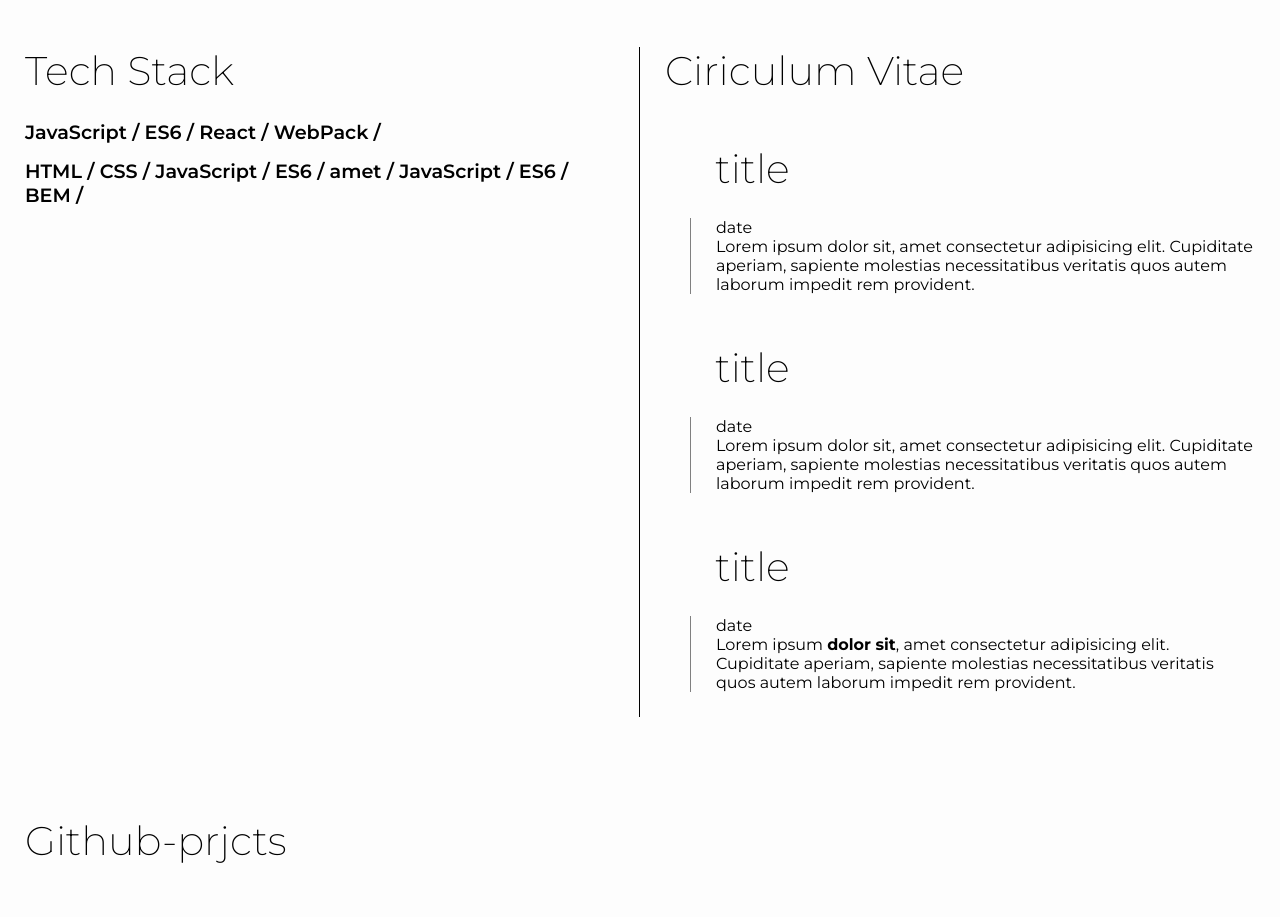
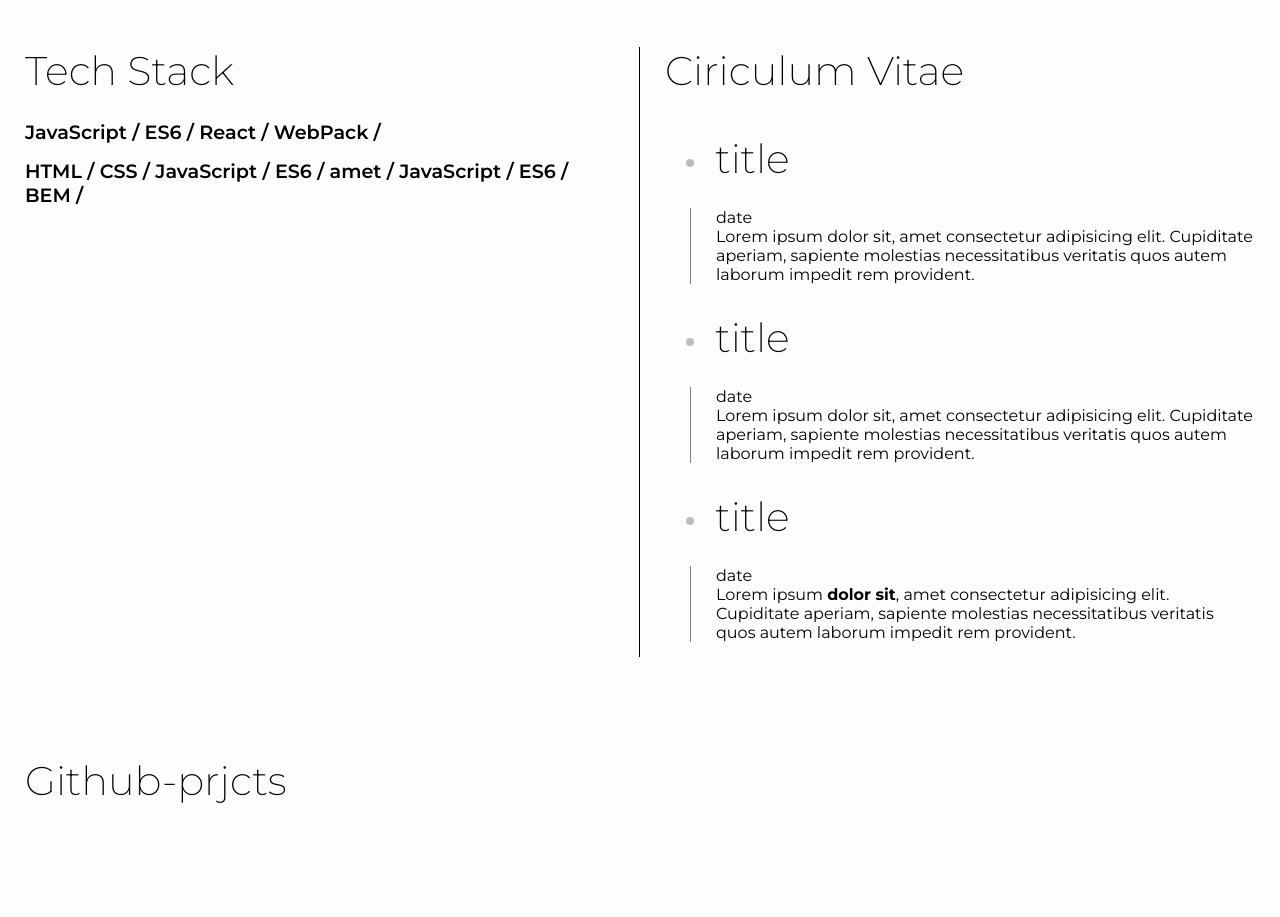
Before and after one commit to tangratannakra/online-portfolio, a website built with webpack: page src/index.html in a window 1280 px wide. Shown: the part 773-1690 px from the top of the page. Built offline with nearby package versions, Linux system fonts and the light colour scheme.

Commit message:
adding dot in the before

```diff
--- a/src/styles/_cv-entry.scss
+++ b/src/styles/_cv-entry.scss
@@ -1,5 +1,6 @@
 .cv-entry {
-    padding: 25px 0px;
+    padding: 15px 0px;
+
 
     @include minSmall {
         padding-left: 25px;
@@ -7,6 +8,20 @@
 
     &__title {
         padding-left: 25px;
+        position: relative;
+
+        &::before{
+            content: "";
+            position: absolute;
+            left: -0.25rem;
+            top: 50%;
+            display: inline-block;
+            border-radius: 50%;
+            height: 0.5rem;
+            width: 0.5rem;
+            margin-right: 0.5rem;
+            background-color: #bdbdbd;
+        }
     }
 
     &__date {
```
